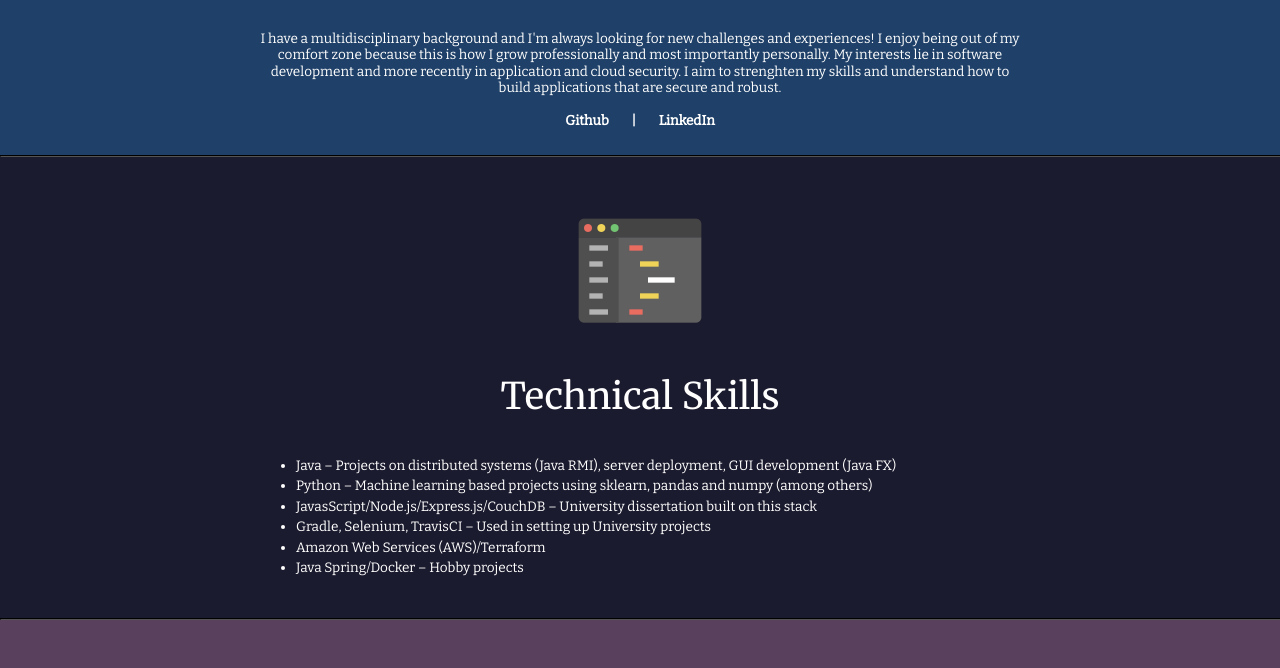
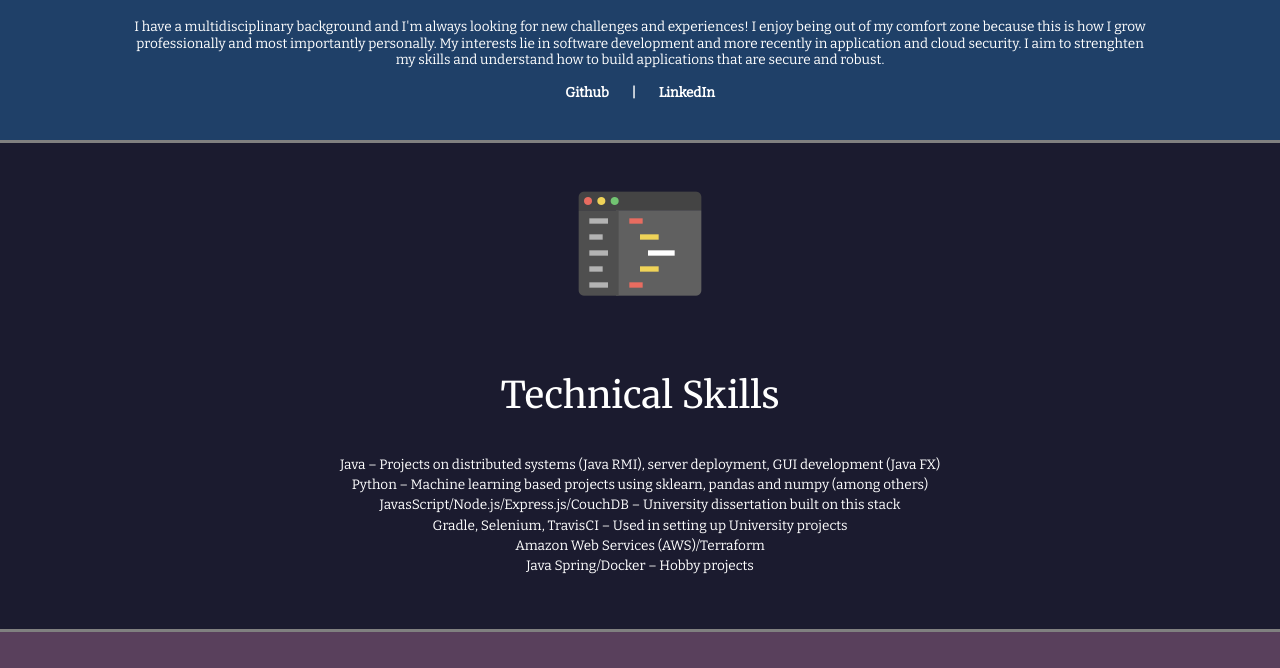
Before and after one commit to rarpda/CV_HTML, a plain HTML site: page index.html in a window 1280 px wide. Shown: the part 1156-1824 px from the top of the page. Drawn offline with nearby package versions, Linux system fonts and the light colour scheme.

Commit message:
Random changes I forgot what they were

```diff
--- a/css/common.css
+++ b/css/common.css
@@ -4,7 +4,6 @@ nav {
   background-color: #222831;
   color: white;
   height: 3%;
-
   display: flex;
   justify-content: space-between;
   align-items: center;
@@ -19,7 +18,6 @@ nav ul {
   list-style-type: none;
   margin: 0;
   padding: 0;
-
   text-align: left;
   justify-content: flex-end;
   align-items: center;
--- a/css/style.css
+++ b/css/style.css
@@ -27,12 +27,10 @@ p {
 }
 
 hr {
-  height: 5;
-  margin-top:0;
-  margin-bottom: 0;
-  background-color: black;
-  border-color: black;
-  width: 100%;
+  height: 3px;
+  margin: 0;
+  border: 0;
+  background-color: grey;
 }
 
 a {
@@ -67,40 +65,26 @@ tr {
   width: 40%;
 }
 
-.links {
+.links, .TechSkills, .title {
   text-align: center;
 }
 
-.TechSkills {
-  display: block;
-  margin-left: 20%;
-  margin-right: 20%;
-}
-
-.title
-{
-  text-align: center;
+.TechSkills ul {
+  padding: 0;
 }
 
 .icons {
-  align-items: center;
   display: block;
   margin-left: auto;
   margin-right: auto;
   max-width: 10%;
   width: 100%;
   height: auto;
-  margin-top: 2%;
-  margin-bottom: 2%;
+  padding: 2%;
 }
 
 .summary {
   text-align: left;
-}
-
-.profile
-{
-  margin-bottom: 3%;
 }
 
 .cover img {
@@ -127,20 +111,9 @@ tr {
   max-width: 20%;
 }
 
-.section {
-  height: 25%;
-}
-
 .profile p {
   text-align: center;
-  margin-left: 20%;
-  margin-right: 20%;
   line-height: 1.2;
-}
-
-
-.otherSkills {
-  margin-bottom: 10%;
 }
 
 .cover h3 {
@@ -167,13 +140,12 @@ tr {
   background-color: #30475e;
 }
 
+/* 1536 */
+
 .section {
-  margin-right: auto;
-  margin-left: auto;
-  margin-bottom: 0;
-  margin-top: 0;
-  padding-bottom: 2%;
-  padding-top: 2%;
+  height: 25%;
+  padding: 1% 0 3% 0;
+  margin: 0;
 }
 
 .cover.section {
```
Also changed, not shown: index.html (+2 -0 lines).
